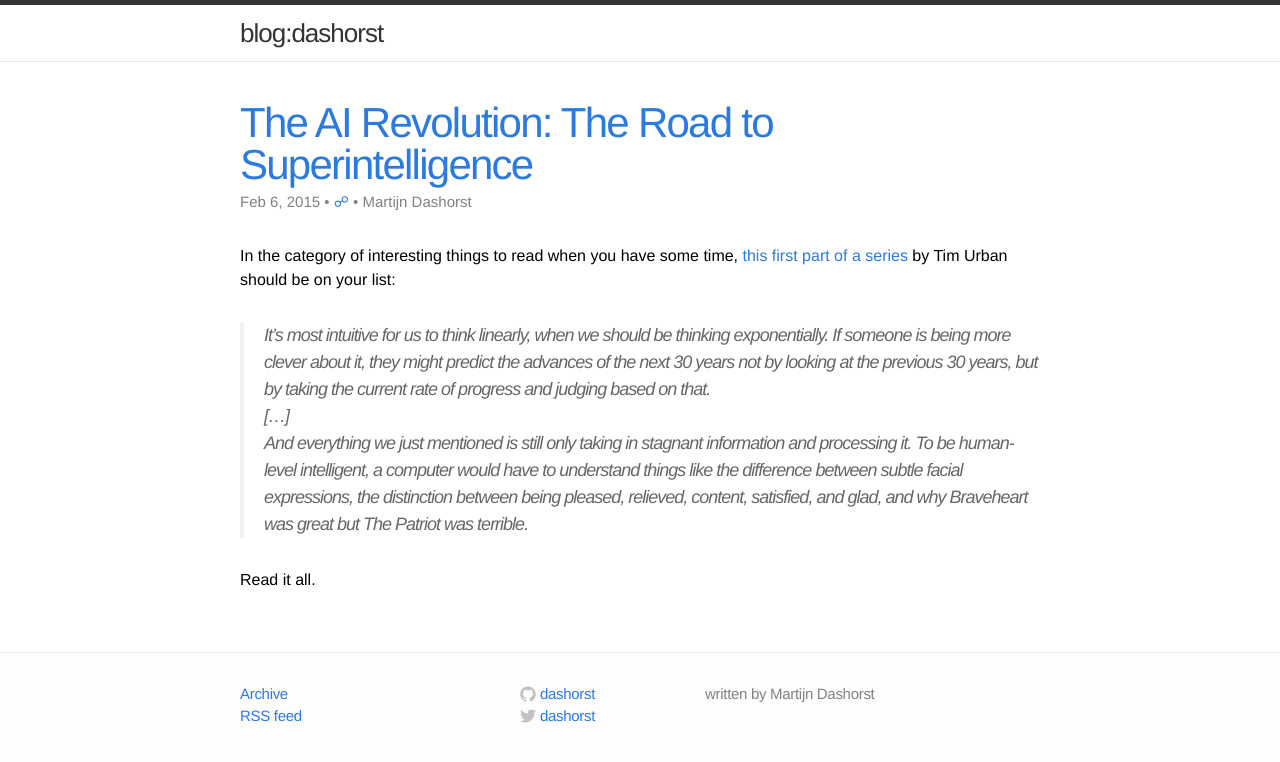
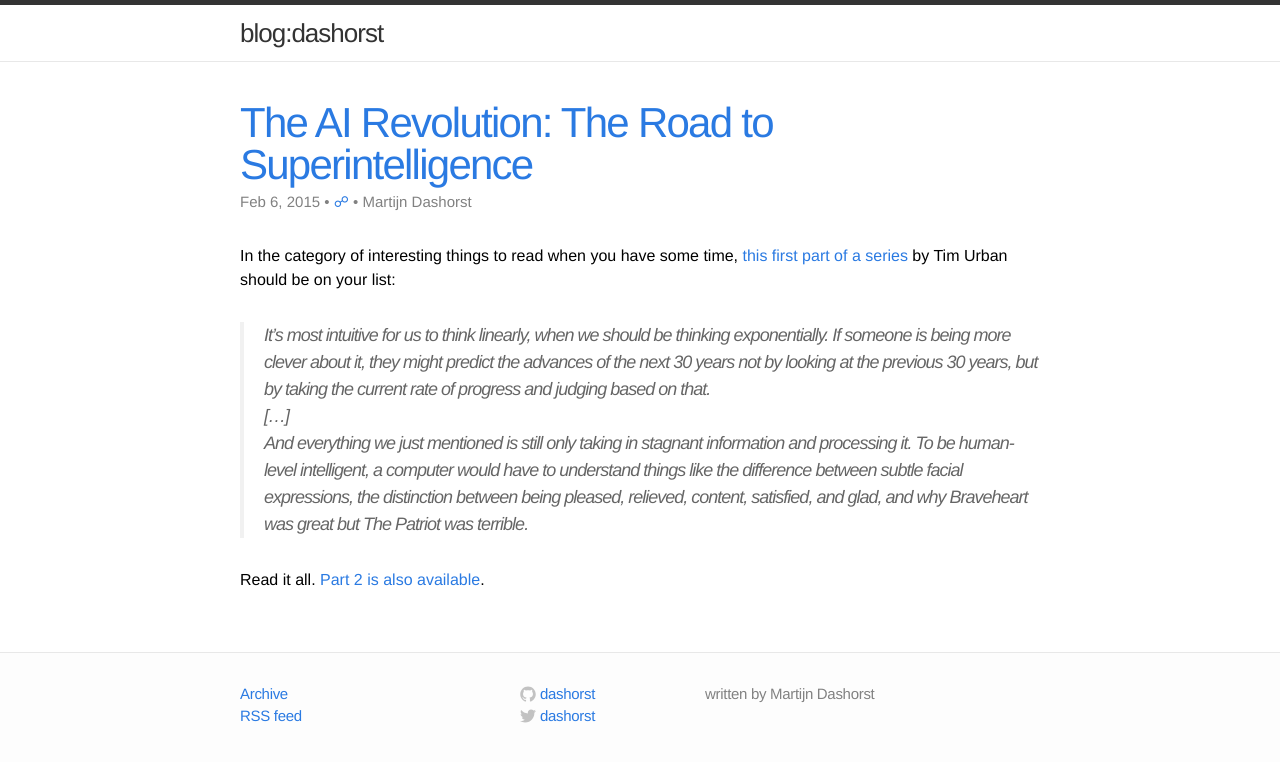
Before and after one commit to dashorst/martijndashorst.com, a Jekyll site: the page built from _posts/2015/2015-02-07-ai-revolution.markdown, in a window 1280 px wide. Shown: the top 762 px of the page. Built offline with Jekyll 4.4.1, drawn with Linux system fonts in a browser that asks for light colours.

Commit message:
Added article 2 to post

```diff
--- a/_posts/2015/2015-02-07-ai-revolution.markdown
+++ b/_posts/2015/2015-02-07-ai-revolution.markdown
@@ -29,4 +29,4 @@
 > relieved, content, satisfied, and glad, and why Braveheart was great
 > but The Patriot was terrible.
 
-Read it all.
+Read it all. [Part 2 is also available](http://waitbutwhy.com/2015/01/artificial-intelligence-revolution-2.html).
```
